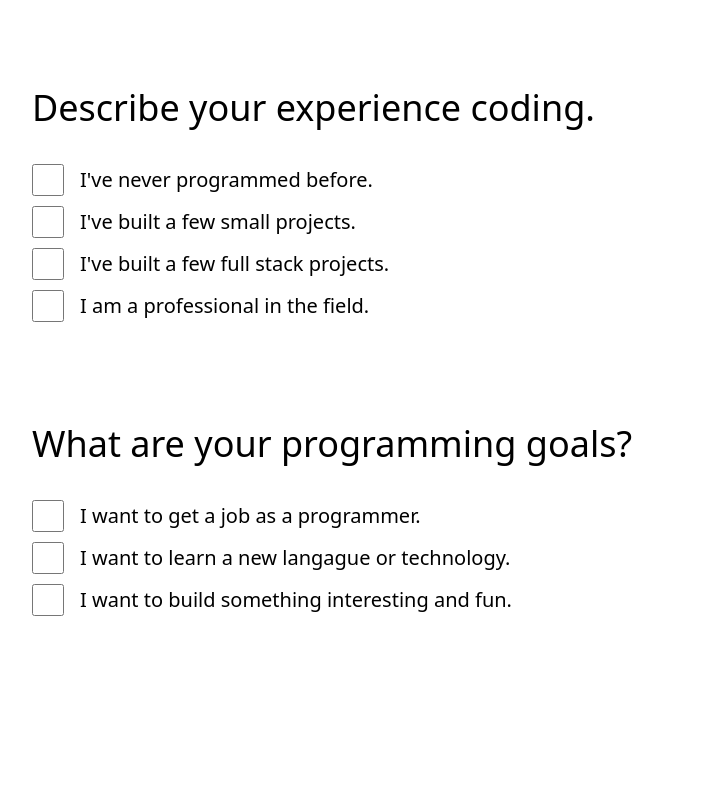
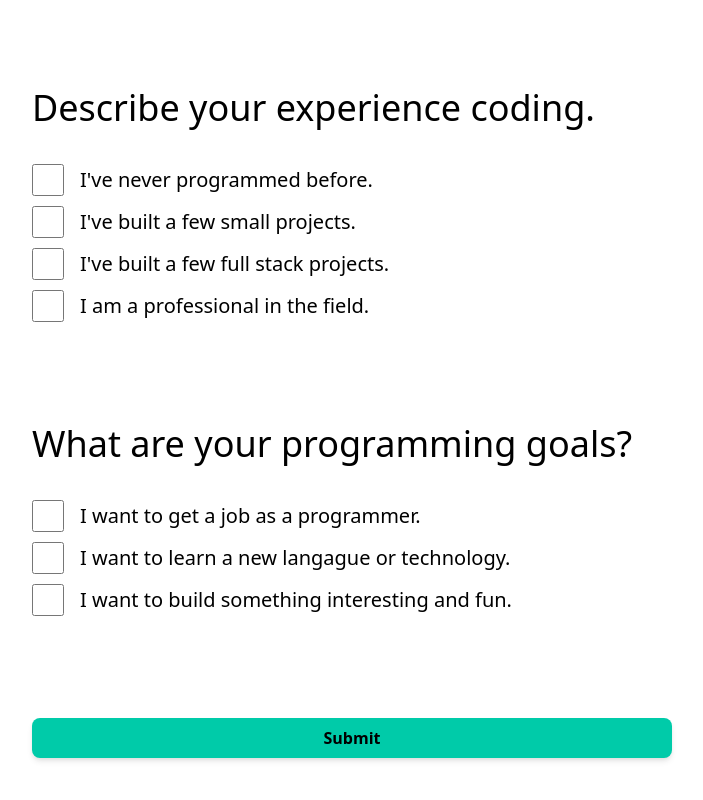
Before and after one commit to 21sparker/devmatch, a Next.js app: page /questionnaire in a window 1280 px wide. Shown: the part 506-1306 px from the top of the page, without its empty margins (288-991 px from the left). Before the commit the page ends 1224 px from the top, so only its background shows below. Built offline with nearby package versions, Linux system fonts and the light colour scheme; a web font is replaced by a local one.

Commit message:
added questionnaire submit button

```diff
--- a/components/Button.tsx
+++ b/components/Button.tsx
@@ -6,7 +6,7 @@ interface ButtonProps {
 
 const Button: React.FC<ButtonProps> = ({children}) => {
     return (
-      <button className="py-2 px-4 bg-primary text-white font-semibold rounded-lg shadow-md hover:bg-green-700 focus:outline-none focus:ring-2 focus:ring-green-400 focus:ring-opacity-75">
+      <button className="py-2 px-4 bg-primary text-white font-semibold rounded-lg shadow-md hover:bg-green-700 focus:outline-none focus:ring-2 focus:ring-green-400 focus:ring-opacity-75 w-full">
         {children}
       </button>
     );
--- a/pages/questionnaire.tsx
+++ b/pages/questionnaire.tsx
@@ -1,4 +1,5 @@
 import React from 'react';
+import Button from '../components/Button';
 import Checkbox from '../components/Checkbox';
 import Header from '../components/Header';
 import Navbar from '../components/Navbar/Navbar';
@@ -46,7 +47,7 @@ const questionnaire: React.FC<questionnaireProps> = ({}) => {
             </div>
           </div>
           <div id="question"
-            className="flex flex-col mt-24 justify-center w-full">
+            className="flex flex-col mt-24 mb-24 justify-center w-full">
             <Header size="4xl">What are your programming goals?</Header>
             <div className="mt-8">
               <Checkbox label="I want to get a job as a programmer." />
@@ -54,6 +55,7 @@ const questionnaire: React.FC<questionnaireProps> = ({}) => {
               <Checkbox label="I want to build something interesting and fun." />
             </div>
           </div>
+          <Button>Submit</Button>
         </form>
         </div>
       </>
```
